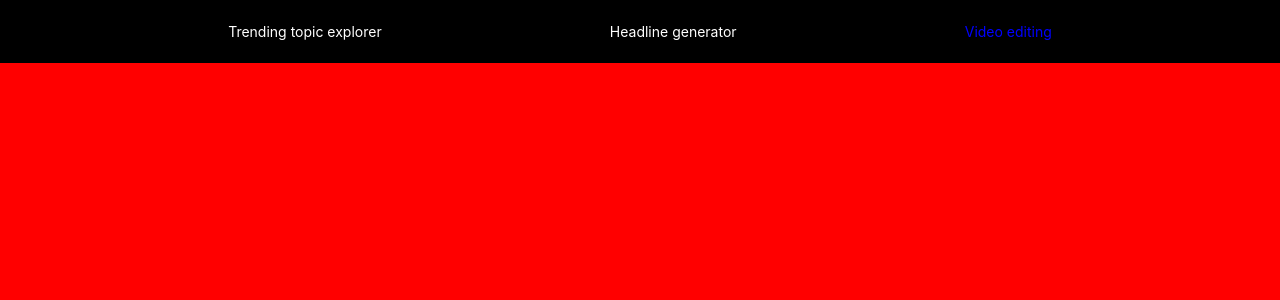
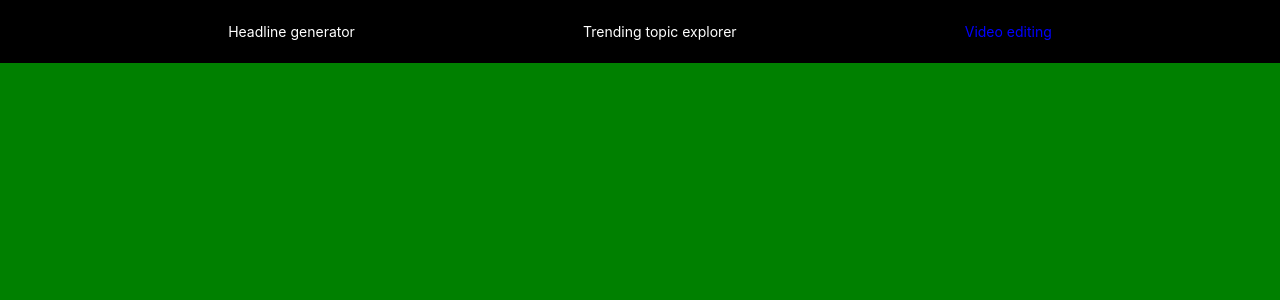
Before and after one commit to GuoanNB/creation-intelligence, a React (Create React App) app: page / in a window 1280 px wide. Shown: the top 300 px of the page. Built offline with nearby package versions, Linux system fonts and the light colour scheme.

Commit message:
feat:modify sort of div
Signed-off-by: wanghao <wanghao090906@gmail.com>

```diff
--- a/src/App.js
+++ b/src/App.js
@@ -44,15 +44,16 @@ const App = () => {
   return (
     <div className="App">
       <header className="App-header">
+      <div className={`${activeDom === "headlineGenerator" ? "Section-title Active-ection-title" : "Section-title"}`}>Headline generator</div>
       <div className={`${activeDom === "trendingTopicExplorer" ? "Section-title Active-ection-title" : "Section-title"}`}>Trending topic explorer</div>
-      <div className={`${activeDom === "headlineGenerator" ? "Section-title Active-ection-title" : "Section-title"}`}>Headline generator</div>
       <div className={`${activeDom === "videoEditing" ? "Section-title Active-ection-title" : "Section-title"}`}>Video editing</div>
       </header>
       <div className="App-Container">
-        <div id={"trendingTopicExplorer"} ref={trendingTopicExplorerRef} style={{width: "100%", height: "900px", background: "red"}}></div>
         <div id={"headlineGenerator"} ref={headlineGeneratorRef} style={{width: "100%", height: "900px", background: "green"}}></div>
+        <div id={"trendingTopicExplorer"} ref={trendingTopicExplorerRef} style={{width: "100%", height: "900px", background: "red"}}>
+
+        </div>
         <div id={"videoEditing"} ref={videoEditingRef} style={{width: "100%", height: "900px", background: "blue"}}></div>
-
       </div>
     </div>
   );
```
